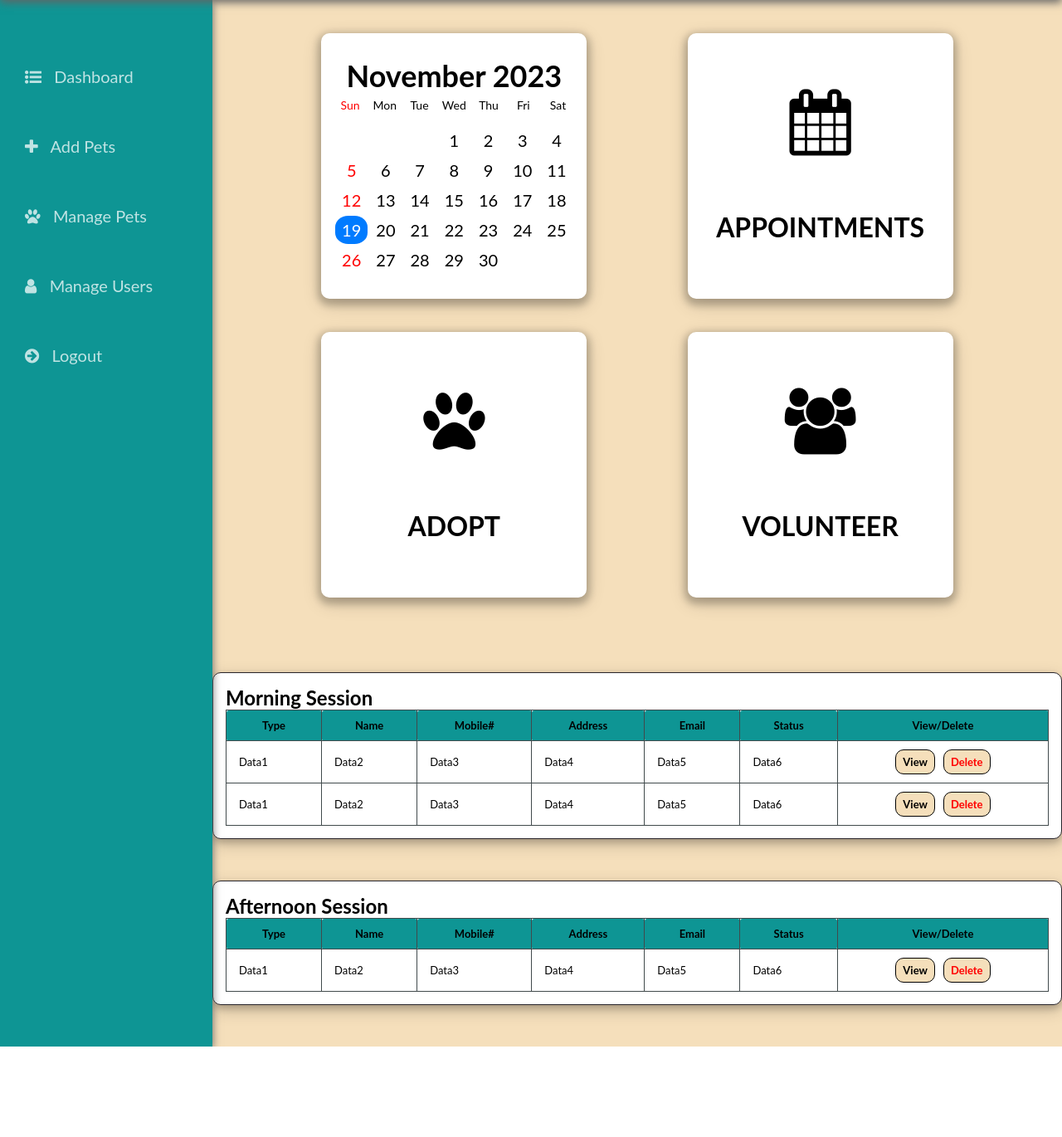
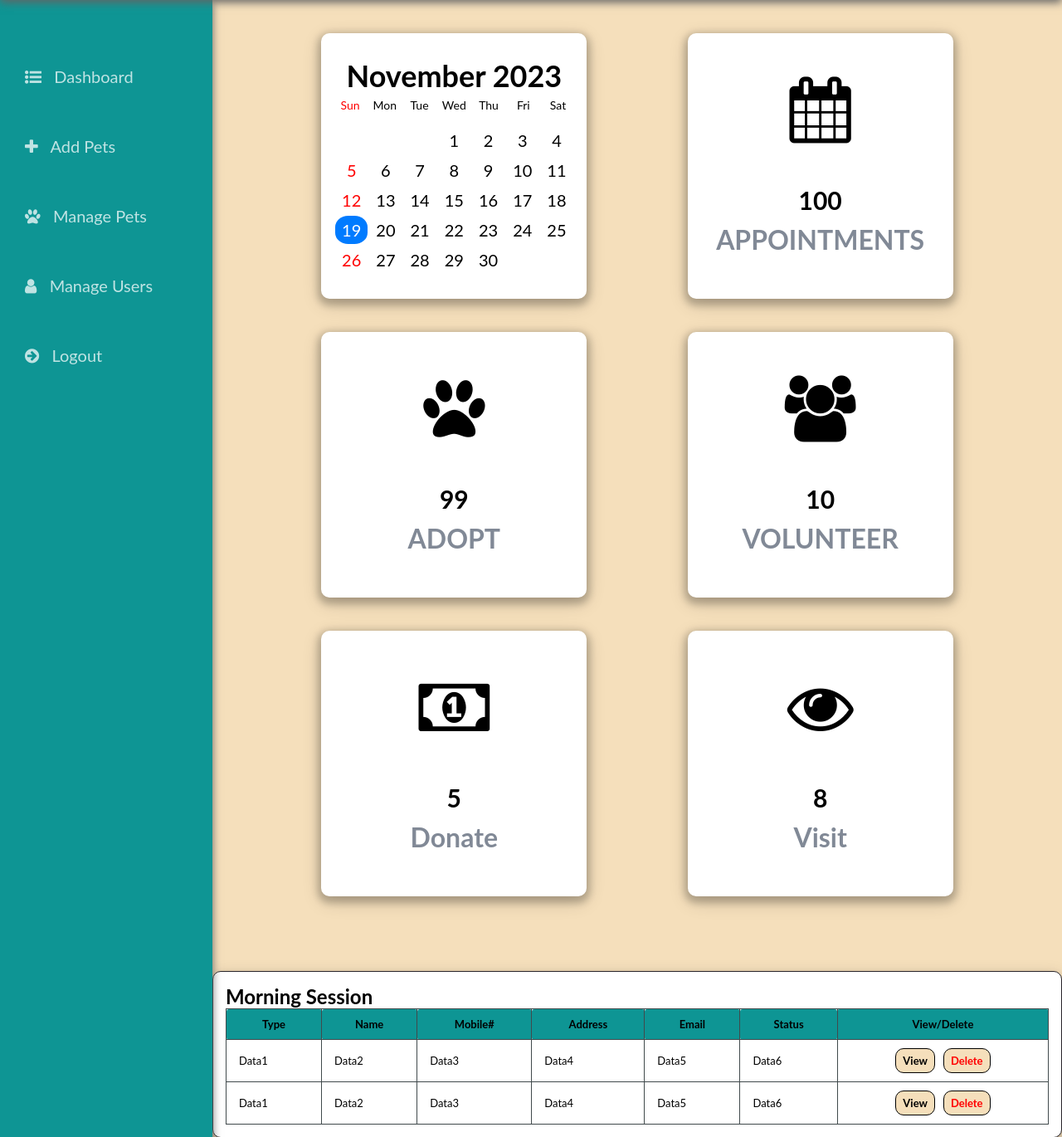
Before and after one commit to Marktrex/gr2_bscs3a_petconnect, a PHP site: page /admin-dashboard.html in a window 1280 px wide. Shown: the part 100-1470 px from the top of the page at 83% size. Before the commit the page ends 1361 px from the top, so only its background shows below. Run offline with PHP 8.4, Linux system fonts and the light colour scheme.

Commit message:
additional cards

```diff
--- a/src/admin-dashboard-light.css
+++ b/src/admin-dashboard-light.css
@@ -26,19 +26,15 @@
     box-shadow: 0 4px 8px 4px rgba(0, 0, 0, 0.2), 0 6px 22px 0 rgba(0, 0, 0, 0.19);
     border-radius: 10px;
 }
-#events:hover{
-    color: #f2542d;
-    transition: all 0.3s ease;
+h1 {
+    color: #818996;
 }
-#adopt:hover{
-    color: #f2542d;
-    transition: all 0.3s ease;
+.card-number{
+    text-align: center;
+    font-size: 30px;
+    padding-bottom: 10px;
+    font-weight: bold;
 }
-#visits:hover{
-    color: #f2542d;
-    transition: all 0.3s ease;
-}
-
 /* Calendar */
 .content .cards .card-date{
     width: 320px;
--- a/src/admin-dashboard.html
+++ b/src/admin-dashboard.html
@@ -51,35 +51,62 @@
       <main class="content">
         <!--Content cards-->
         <div class="cards">
+           <!--Calendar-->
           <div class="card-date">
             <div class="box">
               <div class="calendar-container"></div>
             </div>
           </div>
-          <a id="events" href="#">
+          <!--Appointments-->
             <div class="card">
               <i class="fa fa-calendar fa-5x"></i>
               <div class="box">
+                  <div class="card-number">
+                    100
+                  </div>
                 <h1>APPOINTMENTS</h1>
               </div>
-            </div></a
-          >
-          <a id="adopt" href="#">
+            </div>
+          <!--Adopt-->
             <div class="card">
               <i class="fa fa-paw fa-5x"></i>
               <div class="box">
+                <div class="card-number">
+                    99
+                </div>
                 <h1>ADOPT</h1>
               </div>
-            </div></a
-          >
-          <a id="visits" href="#">
+            </div>
+          <!--Volunteer-->
             <div class="card">
               <i class="fa fa-users fa-5x"></i>
               <div class="box">
+                <div class="card-number">
+                    10
+                </div>
                 <h1>VOLUNTEER</h1>
               </div>
-            </div></a
-          >
+            </div>
+          <!--donate-->
+            <div class="card">
+              <i class="fa fa-money fa-5x"></i>
+              <div class="box">
+                <div class="card-number">
+                    5
+                </div>
+                <h1>Donate</h1>
+              </div>
+            </div>
+          <!--Visit-->
+            <div class="card">
+              <i class="fa fa-eye fa-5x"></i>
+              <div class="box">
+                <div class="card-number">
+                    8
+                </div>
+                <h1>Visit</h1>
+              </div>
+            </div>
         </div>
         <!--Table-->
         <!--Afternoon Sessions-->
```
